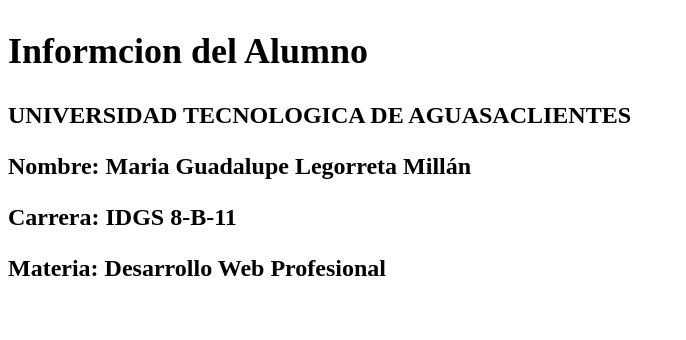
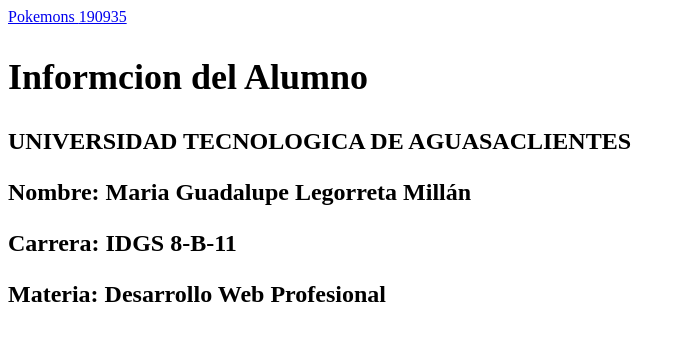
Before and after one commit to mariaguadalupelegorretamillan/ProyectoUnidad2, a React (Create React App) app: page /info in a window 1280 px wide. Shown: the top 340 px of the page, without its empty margins (0-686 px from the left). Built offline with nearby package versions, Linux system fonts and the light colour scheme.

Commit message:
feat: i add the route of the Navbar

```diff
--- a/src/Home.js
+++ b/src/Home.js
@@ -2,10 +2,13 @@
 import React from "react";
 import App from "./App.js"
 import Informacion from "./Informacion.js";
+import Nav from "./Navbar.js"
 
 const Home = () => {
   return (
     <>
+    <Nav/>
+
       <BrowserRouter>
         <Routes>
           <Route path="/pokemons" element={<App />}></Route>
--- /dev/null
+++ b/src/Navbar.js
@@ -0,0 +1,17 @@
+import React from "react";
+import "./index.css"
+
+const Nav = () => {
+
+    return (
+        <nav>
+            <div className='options'>
+                <a href="/pokemons" className='hover-underline-animation'> Pokemons </a>
+                <a href="/info" className='hover-underline-animation'> 190935 </a>
+            </div>
+        </nav>
+    );
+
+};
+
+export default Nav;
```
